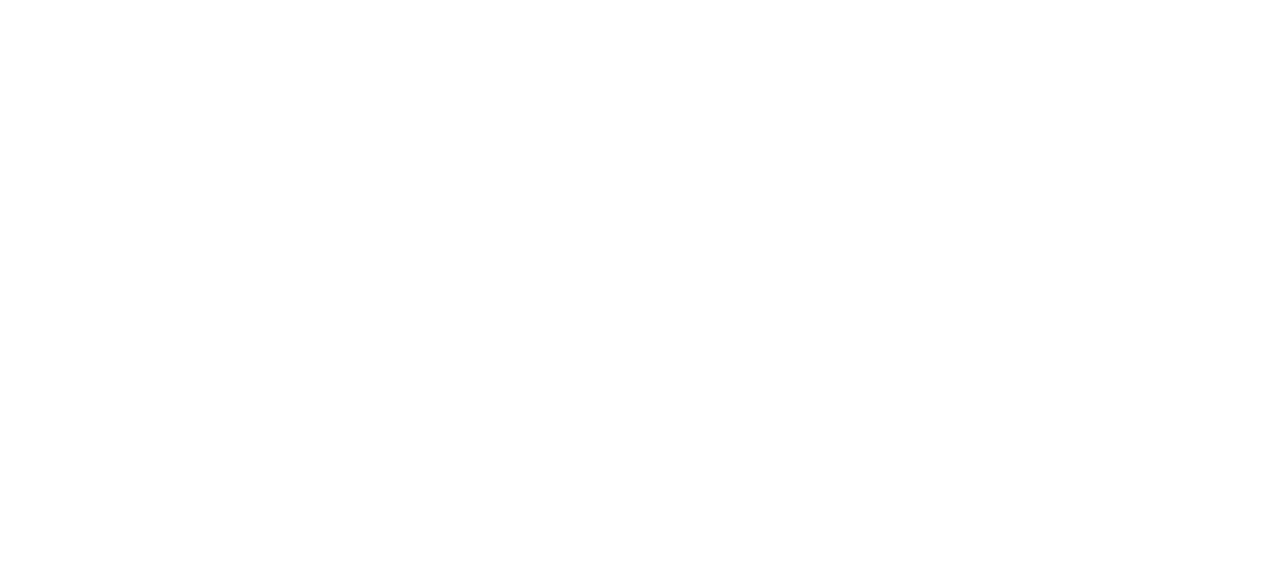
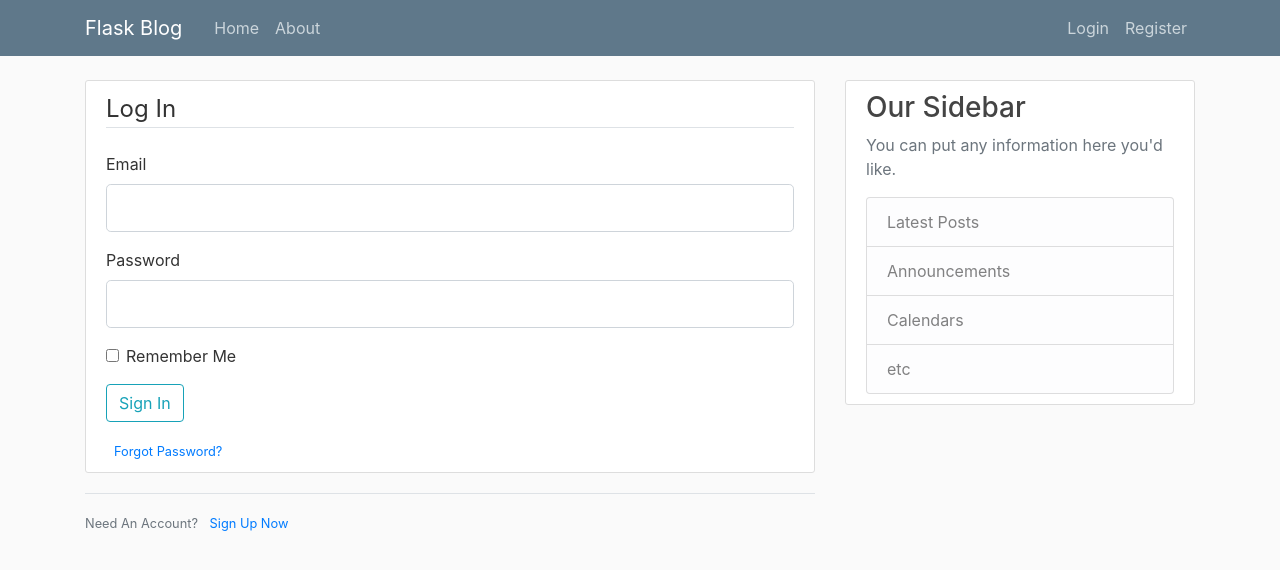
Before and after one commit to khatri7968/WE-Project-19SW32-128-19SWX108, a Flask app: page /login in a window 1280 px wide. Before the commit the part shown is empty. Shown: the top 570 px of the page. Run offline with Flask 2, Linux system fonts and the light colour scheme.

Commit message:
Added login.html file

```diff
--- a/flaskblog.py
+++ b/flaskblog.py
@@ -1,5 +1,7 @@
-from flask import Flask, render_template
+from flask import Flask, render_template, url_for
 from forms import RegristrationForm, LogInForm
+from flask import flash
+from flask import redirect
 
 app = Flask(__name__)
 
@@ -35,11 +37,20 @@ def about():
 @app.route("/register", methods=['GET', 'POST'])
 def register():
     form = RegristrationForm()
+    if form.validate_on_submit():
+        flash(f'Acccount created for {form.username.data}!', 'success')
+        return redirect(url_for('home'))
     return render_template('register.html', title='Register', form=form)
 
-@app.route("/login")
+@app.route("/login", methods=['GET', 'POST'])
 def login():
     form = LogInForm()
+    if form.validate_on_submit():
+        if form.email.data == 'admin@blog.com' and form.password.data =="12345":
+            flash('You have been logged in!', 'success')
+            return redirect(url_for('home'))
+        else:
+            flash("Login Uncsuccessful. Please check username and password", 'danger')
     return render_template('login.html', title='login', form=form)
 
 
--- a/templates/layout.html
+++ b/templates/layout.html
@@ -43,6 +43,15 @@
     <main role="main" class="container">
         <div class="row">
             <div class="col-md-8">
+                {% with messages = get_flashed_messages(with_categories=true) %}
+                    {% if messages %}
+                        {% for category, message in messages%}
+                            <div class ="alert alert-{{ category }}">
+                                {{ message }}
+                            </div>
+                        {% endfor %}
+                    {% endif %}
+                {% endwith %}
                 {% block content %}{% endblock %}
             </div>
             <div class="col-md-4">
--- a/templates/login.html
+++ b/templates/login.html
@@ -1,10 +1,54 @@
-<!DOCTYPE html>
-<html lang="en">
-<head>
-    <meta charset="UTF-8">
-    <title>Title</title>
-</head>
-<body>
-
-</body>
-</html>
+{% extends "layout.html" %}
+{% block content %}
+    <div class="content-section">
+        <form method="POST" action="">
+            {{ form.hidden_tag() }}
+            <fieldset class="form-group">
+                <legend class="border-bottom mb-4">Log In</legend>
+                <div class="form-group">
+                    {{ form.email.label(class="form-control-label") }}
+                    <!-- if email field has any errors -->
+                    {% if form.email.errors %}
+                        {{ form.email(class="form-control form-control-lg is-invalid") }}
+                        <div class="invalid-feedback">
+                            {% for error in form.email.errors %}
+                                <span>{{ error }}</span>
+                            {% endfor %}
+                        </div>
+                    {% else %}
+                        {{ form.email(class="form-control form-control-lg") }}
+                    {% endif %}
+                </div>
+                <div class="form-group">
+                    {{ form.password.label(class="form-control-label") }}
+                    <!-- if password field has any errors -->
+                    {% if form.password.errors %}
+                        {{ form.password(class="form-control form-control-lg is-invalid") }}
+                        <div class="invalid-feedback">
+                            {% for error in form.password.errors %}
+                                <span>{{ error }}</span>
+                            {% endfor %}
+                        </div>
+                    {% else %}
+                        {{ form.password(class="form-control form-control-lg") }}
+                    {% endif %}
+                </div>
+                <div class="form-check">
+                    {{ form.remember(class="form-check-input") }}
+                    {{ form.remember.label(class="form-check-label") }}
+                </div>
+            </fieldset>
+            <div class="form-group">
+                {{ form.submit(class="btn btn-outline-info") }}
+            </div>
+            <small class="text-muted ml-2">
+                <a href="#">Forgot Password?</a>
+            </small>
+        </form>
+    </div>
+    <div class="border-top pt-3">
+        <small class="text-muted">
+            Need An Account? <a class="ml-2" href="{{ url_for('register') }}">Sign Up Now</a>
+        </small>
+    </div>
+{% endblock content %}
--- a/templates/register.html
+++ b/templates/register.html
@@ -7,7 +7,7 @@
                 <legend class="border-bottom mb-4">Join Today</legend>
                 <div class="form-group">
                     {{ form.username.label(class="form-control-label") }}
-
+                    <!-- if username has any errors -->
                     {% if form.username.errors %}
                         {{ form.username(class="form-control form-control-lg is-invalid") }}
                         <div class="invalid-feedback">
@@ -21,6 +21,7 @@
                 </div>
                 <div class="form-group">
                     {{ form.email.label(class="form-control-label") }}
+                    <!-- if email field has any errors -->
                     {% if form.email.errors %}
                         {{ form.email(class="form-control form-control-lg is-invalid") }}
                         <div class="invalid-feedback">
@@ -34,6 +35,7 @@
                 </div>
                 <div class="form-group">
                     {{ form.password.label(class="form-control-label") }}
+                    <!-- if password field has any errors -->
                     {% if form.password.errors %}
                         {{ form.password(class="form-control form-control-lg is-invalid") }}
                         <div class="invalid-feedback">
@@ -47,6 +49,7 @@
                 </div>
                 <div class="form-group">
                     {{ form.confirm_password.label(class="form-control-label") }}
+                    <!-- if confirm_password field has any errors -->
                     {% if form.confirm_password.errors %}
                         {{ form.confirm_password(class="form-control form-control-lg is-invalid") }}
                         <div class="invalid-feedback">
```
